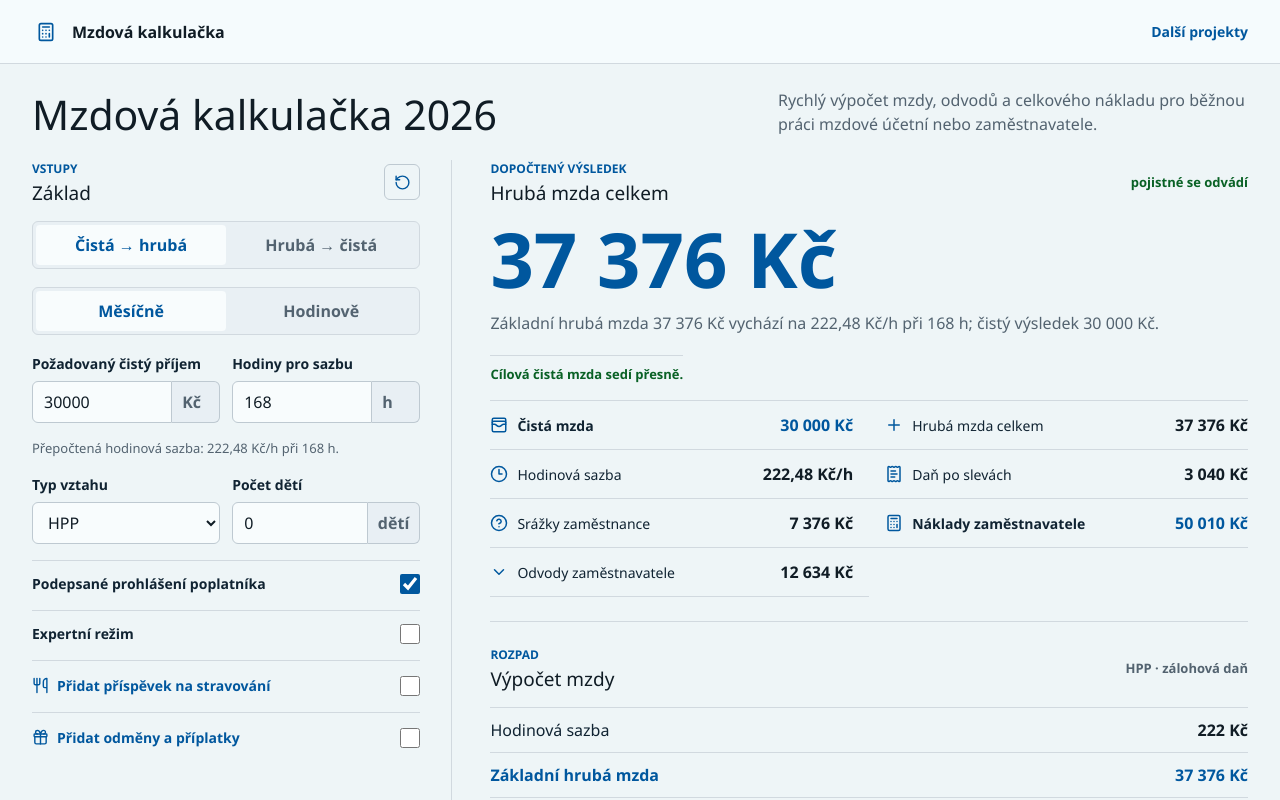
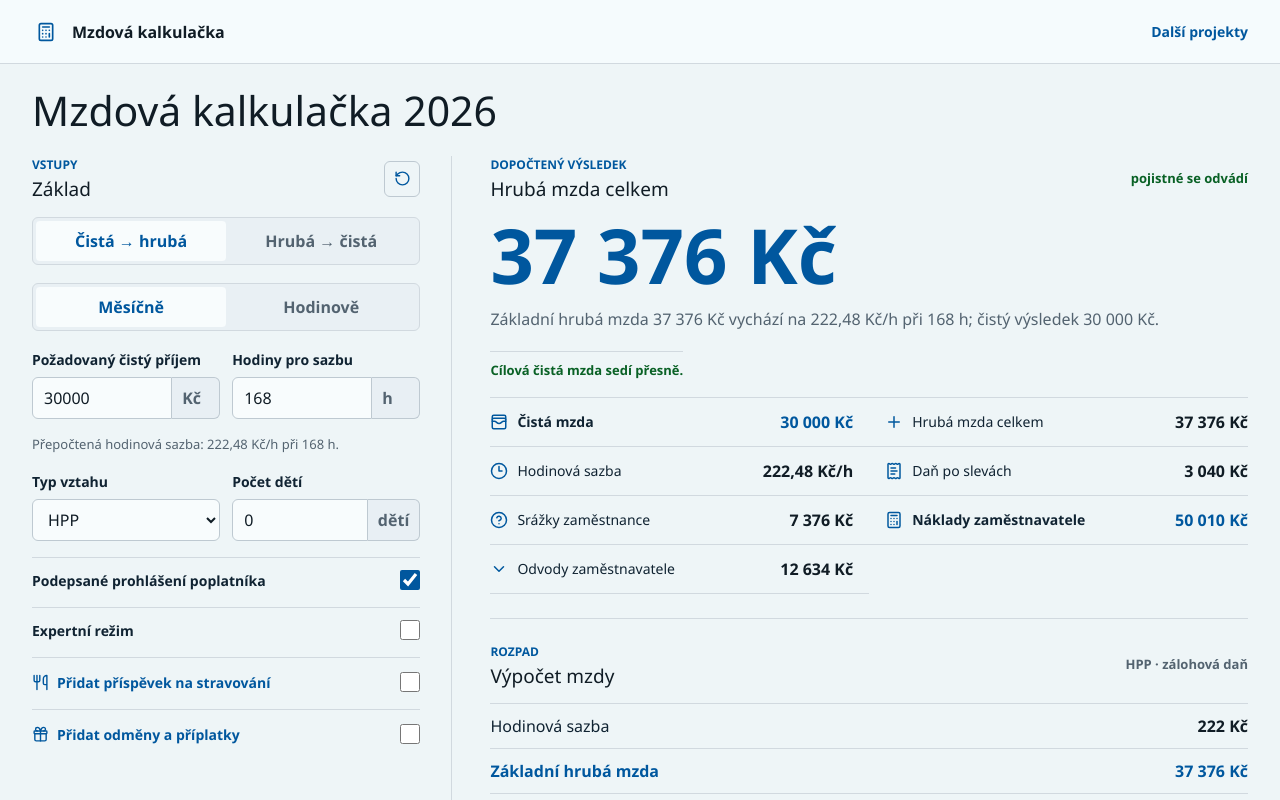
Before and after one commit to vvitovec/mzdy, a Next.js app: page / in a window 1280 px wide. Shown: the top 800 px of the page. Built offline with nearby package versions, Linux system fonts and the light colour scheme.

Commit message:
actually gone now

```diff
--- a/src/components/payroll-calculator.tsx
+++ b/src/components/payroll-calculator.tsx
@@ -237,7 +237,6 @@ export function PayrollCalculator() {
           <div>
             <h1>Mzdová kalkulačka 2026</h1>
           </div>
-          <p>Rychlý výpočet mzdy, odvodů a celkového nákladu pro běžnou práci mzdové účetní nebo zaměstnavatele.</p>
         </header>
 
         <div className="calculator-shell">
```
